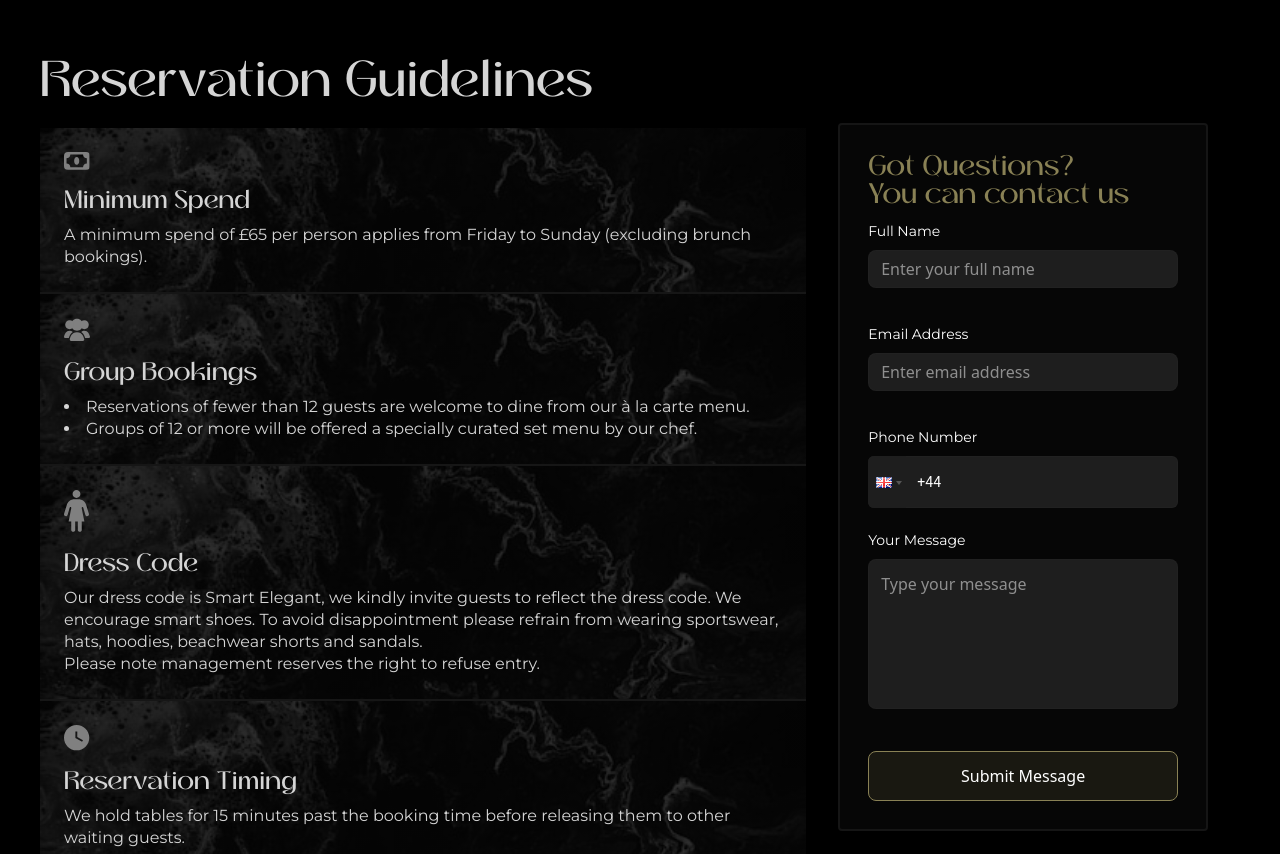
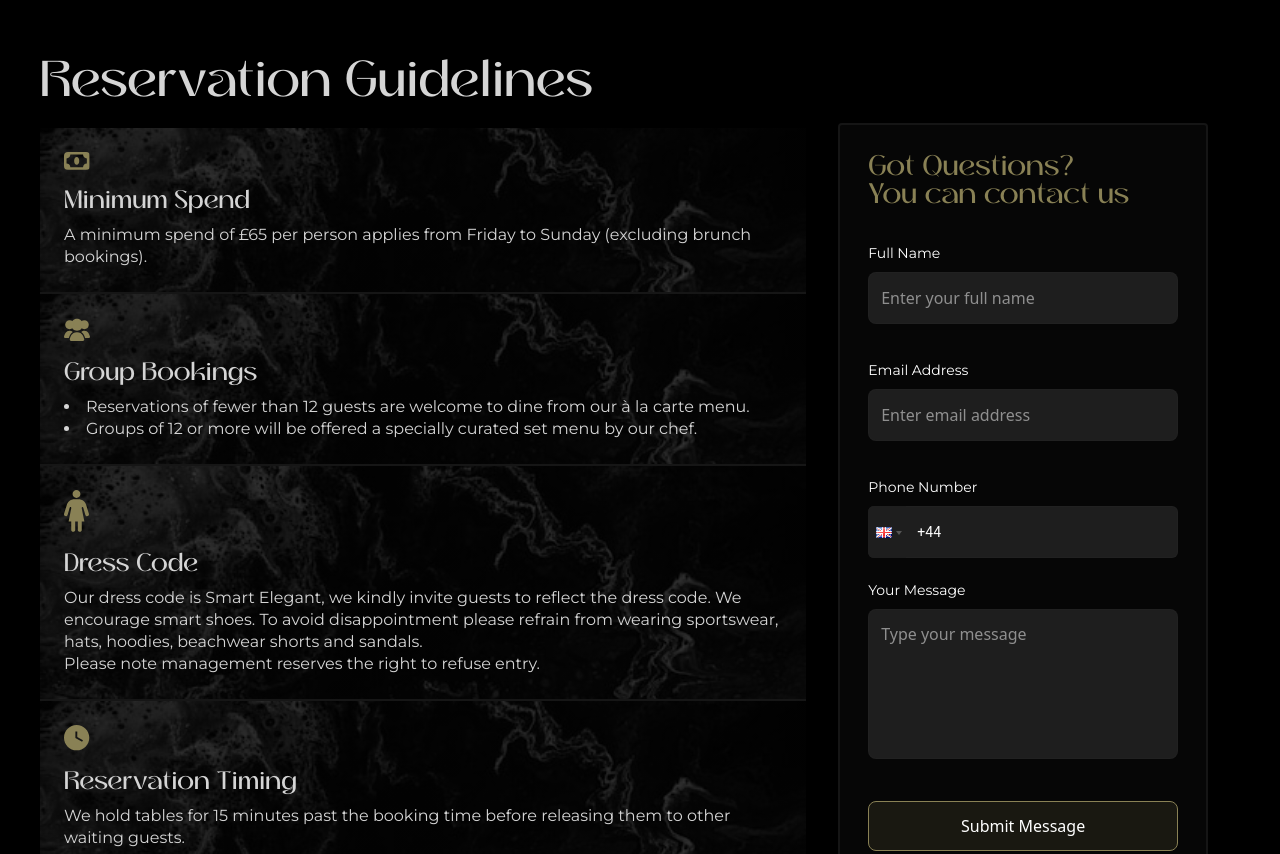
Before and after one commit to bright-web007/drip-london, a Next.js app: page /reservations in a window 1280 px wide. Shown: the part 820-1674 px from the top of the page. Built offline with nearby package versions, Linux system fonts and the light colour scheme; no server answers.

Commit message:
made some changes on the reservation page

```diff
--- a/src/app/globals.css
+++ b/src/app/globals.css
@@ -150,3 +150,24 @@
 .scrollbar-hide::-webkit-scrollbar {
   display: none; /* Chrome, Safari, Opera */
 }
+
+.contact-card::before {
+  content: '';
+  position: absolute;
+  inset: 0;
+  background-image:
+    linear-gradient(0deg, rgba(137, 129, 85, 0.06), rgba(137, 129, 85, 0.06)),
+    linear-gradient(rgba(0, 0, 0, 0.7), rgba(0, 0, 0, 0.7)),
+    var(--card-bg-image);
+  background-size: cover;
+  background-position: center;
+  background-repeat: no-repeat;
+  background-blend-mode: overlay, normal;
+  filter: saturate(0%);
+  z-index: 0;
+}
+
+.contact-card > * {
+  position: relative;
+  z-index: 1;
+}
--- a/src/blocks/Block16/Block16.tsx
+++ b/src/blocks/Block16/Block16.tsx
@@ -16,19 +16,10 @@ const Block16 = () => {
         {contact.map((item, index) => (
           <div
           key={index}
-            className="p-[24px] shadow-md border-b-2 border-[#161616] bg-cover bg-no-repeat bg-center"
+          className="relative overflow-hidden p-[24px] shadow-md border-b-2 border-[#161616] contact-card"
           style={{
-              backgroundImage: `
-            linear-gradient(0deg, rgba(137, 129, 85, 0.06), rgba(137, 129, 85, 0.06)),
-            linear-gradient(rgba(0, 0, 0, 0.7), rgba(0, 0, 0, 0.7)),
-            url(${gradient.src})
-          `,
-              backgroundBlendMode: 'overlay, normal',
-              backgroundColor: '#898155',
-              backgroundSize: 'cover',
-              backgroundPosition: '50%',
-              filter: 'saturate(0%)',
-            }}
+            '--card-bg-image': `url(${gradient.src})`,
+          } as React.CSSProperties}
         >
           <div className="mb-[20px]">
             <Image
@@ -40,7 +31,7 @@ const Block16 = () => {
             />
           </div>
 
-            <h3 className="text-[13px] font-normal font-thankslabs mb-[12px] leading-[22px]  md:text-[14px]  xl:text-[16px]">
+          <h3 className="text-[13px] font-normal font-thankslabs mb-[12px] leading-[22px] md:text-[14px] xl:text-[16px]">
             {item.subtitle}
           </h3>
 
@@ -57,8 +48,8 @@ const Block16 = () => {
             <p className="text-[13px] font-normal font-monserrat leading-[22px] md:text-[14px] xl:text-[16px]">
               Our dress code is Smart Elegant, we kindly invite guests to reflect the dress code.
               We encourage smart shoes. To avoid disappointment please refrain from wearing
-                sportswear, hats, hoodies, beachwear shorts and sandals. <br /> Please note
-                management reserves the right to refuse entry.
+              sportswear, hats, hoodies, beachwear shorts and sandals. <br />
+              Please note management reserves the right to refuse entry.
             </p>
           ) : (
             <p className="text-[13px] font-normal font-monserrat leading-[22px] md:text-[14px] xl:text-[16px]">
@@ -66,6 +57,7 @@ const Block16 = () => {
             </p>
           )}
         </div>
+
         ))}
       </div>
     </section>
--- a/src/blocks/Block17/Block17.tsx
+++ b/src/blocks/Block17/Block17.tsx
@@ -10,7 +10,7 @@ const Block17 = () => {
   return (
     <div className="pr-[24px] pl-[24px] pt-[0px] pb-[150px]  bg-[black] md:pr-[32px] md:pl-[32px] md:pt-[29px]  xl:h-[703px] xl:w-[441px] xl:mt-[114px] 2xl:w-[641px]">
       <div className="p-[24px] rounded-[4px] border-2 border-[rgba(110,110,110,0.15)] space-y-6  bg-[rgba(13,13,13,0.53)] md:p-[28px]">
-        <h1 className="flex flex-col text-[16px] font-thankslabs leading-[28px] text-[#898155] font-normal mb-[24px]  md:text-[18px] xl:mb-[12px]">
+        <h1 className="flex flex-col text-[16px] font-thankslabs leading-[28px] text-[#898155] font-normal mb-[34px]  md:text-[18px] xl:mb-[34px]">
           <span> Got Questions? </span>
           <span> You can contact us</span>
         </h1>
@@ -26,7 +26,7 @@ const Block17 = () => {
             id="full-name"
             name="full-name"
             placeholder="Enter your full name"
-            className="w-full h-[52px] md:h-[50px] border-[rgba(44,44,44,0.29)] mb-[24px] border bg-[#1E1E1E] rounded-md p-3 text-white focus:outline-none focus:ring-1 focus:ring-[#898155] xl:mb-[12px] xl:h-[38px]"
+            className="w-full h-[52px] md:h-[50px] border-[rgba(44,44,44,0.29)] mb-[24px] border bg-[#1E1E1E] rounded-md p-3 text-white focus:outline-none focus:ring-1 focus:ring-[#898155] xl:mb-[12px] xl:h-[52px]"
           />
         </div>
 
@@ -41,7 +41,7 @@ const Block17 = () => {
             type="email"
             id="email"
             placeholder="Enter email address"
-            className="w-full h-[52px] md:h-[50px] border-[rgba(44,44,44,0.29)] border bg-[#1E1E1E] rounded-md p-3 mb-[24px] text-white focus:outline-none focus:ring-1 focus:ring-[#898155] xl:mb-[12px] xl:h-[38px]"
+            className="w-full h-[52px] md:h-[50px] border-[rgba(44,44,44,0.29)] border bg-[#1E1E1E] rounded-md p-3 mb-[24px] text-white focus:outline-none focus:ring-1 focus:ring-[#898155] xl:mb-[12px] xl:h-[52px]"
           />
         </div>
 
```
Lines whose indentation alone changed are shown as unchanged.
